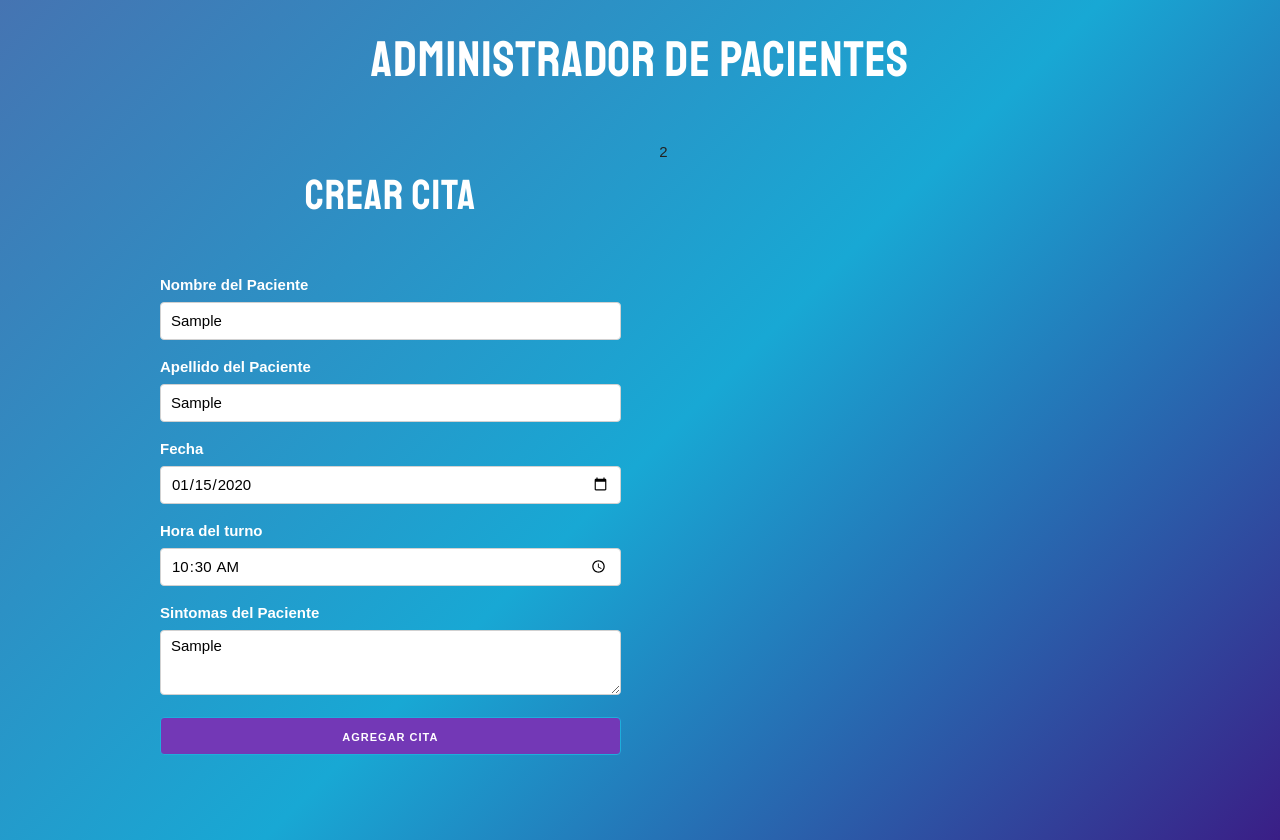
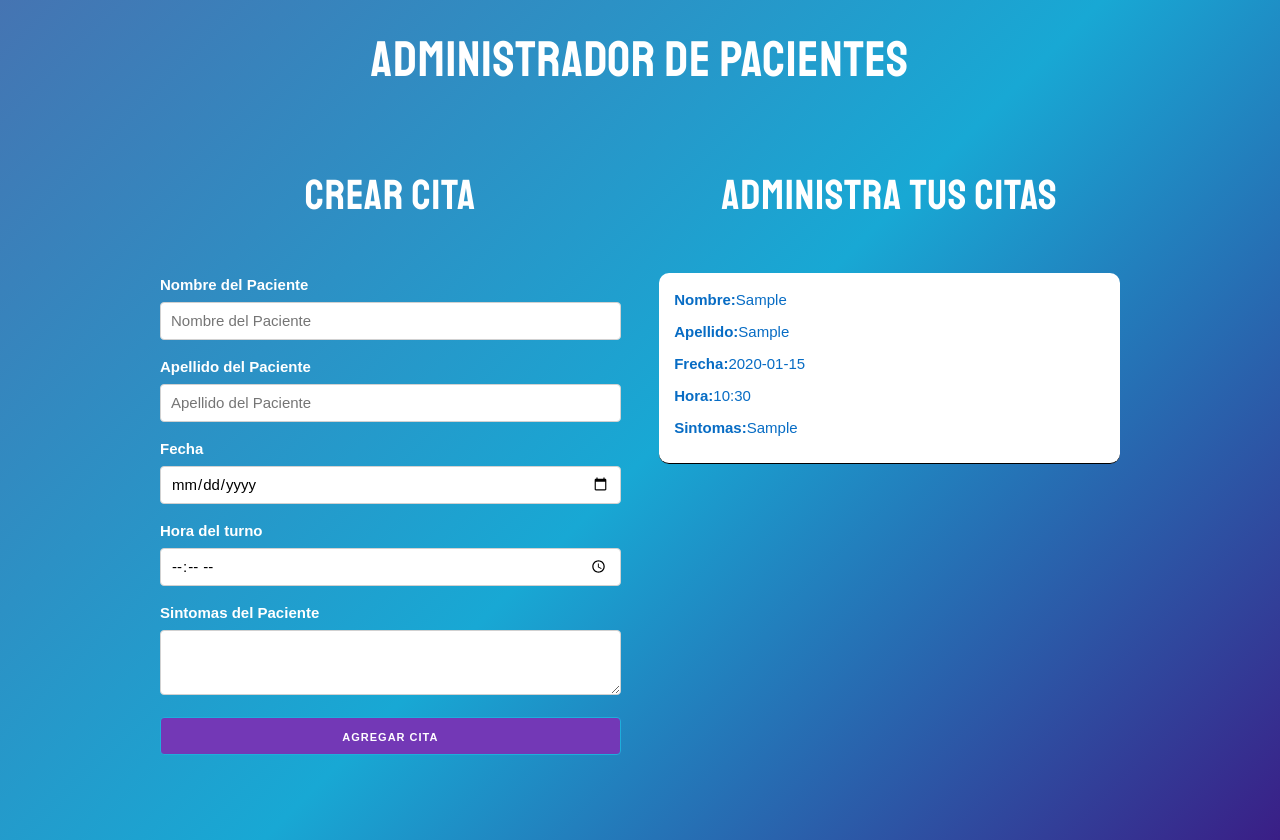
Before and after one commit to fmelcon/admcitas, a React (Create React App) app: page / in a window 1280 px wide. Both pictures are taken after typing "Sample", "Sample", "2020-01-15", "10:30", "Sample" into the empty fields and a click on the button "AGREGAR CITA". Built offline with nearby package versions, Linux system fonts and the light colour scheme.

Commit message:
agregar componente cita y algunos estilos

```diff
--- a/src/App.js
+++ b/src/App.js
@@ -1,16 +1,34 @@
-import React, { Fragment } from "react";
+import React, { Fragment, useState } from "react";
 import Formulario from "./components/Formulario";
+import Cita from "./components/Cita";
 
 function App() {
+  // arreglo de citas
+  const [citas, setCitas] = useState([]);
+
+  // funcion que toma las citas actuales y agrega la nueva
+
+  const crearCita = (cita) => {
+    setCitas([...citas, cita]);
+  };
+  // Mensaje condicional
+  const titulo = citas.length === 0 ? "No hay citas" : "Administra tus Citas";
+
   return (
     <Fragment>
       <h1>Administrador de Pacientes</h1>
+
       <div className="container">
         <div className="row">
           <div className="one-half column">
-            <Formulario />
+            <Formulario crearCita={crearCita} />
           </div>
-          <div className="one-half column">2</div>
+          <div className="one-half column">
+            <h2>{titulo}</h2>
+            {citas.map((cita) => (
+              <Cita key={cita.id} cita={cita} />
+            ))}
+          </div>
         </div>
       </div>
     </Fragment>
--- /dev/null
+++ b/src/components/Cita.jsx
@@ -0,0 +1,25 @@
+import React from "react";
+
+const Cita = ({ cita }) => {
+  return (
+    <div className="cita">
+      <p>
+        Nombre:<span>{cita.nombre}</span>
+      </p>
+      <p>
+        Apellido:<span>{cita.apellido}</span>
+      </p>
+      <p>
+        Frecha:<span>{cita.fecha}</span>
+      </p>
+      <p>
+        Hora:<span>{cita.hora}</span>
+      </p>
+      <p>
+        Sintomas:<span>{cita.sintomas}</span>
+      </p>
+    </div>
+  );
+};
+
+export default Cita;
--- a/src/components/Formulario.jsx
+++ b/src/components/Formulario.jsx
@@ -1,7 +1,7 @@
 import React, { Fragment, useState } from "react";
 import uuid from "uuid/v4";
 
-const Formulario = () => {
+const Formulario = ({ crearCita }) => {
   // Crear State de citas
   const [cita, setCita] = useState({
     nombre: "",
@@ -45,8 +45,16 @@ const Formulario = () => {
     // asignar un ID
     cita.id = uuid();
     // crear la cita
+    crearCita(cita);
 
     //reiniciar el form
+    setCita({
+      nombre: "",
+      apellido: "",
+      fecha: "",
+      hora: "",
+      sintomas: "",
+    });
   };
 
   return (
--- a/src/index.css
+++ b/src/index.css
@@ -59,14 +59,17 @@ input[type="time"] {
 }
 
 .cita {
-  padding: 2rem;
+  margin-top: 0.5rem;
+  padding: 1.5rem;
+  border-radius: 5px;
   background: white;
-  border-bottom: 1px solid #e1e1e1;
+  border-bottom: 1px solid #000000;
   color: black;
 }
 
 .cita p {
   font-weight: bold;
+  color: rgb(7, 108, 196);
   margin-bottom: 0.8rem;
 }
 .cita p span {
```
